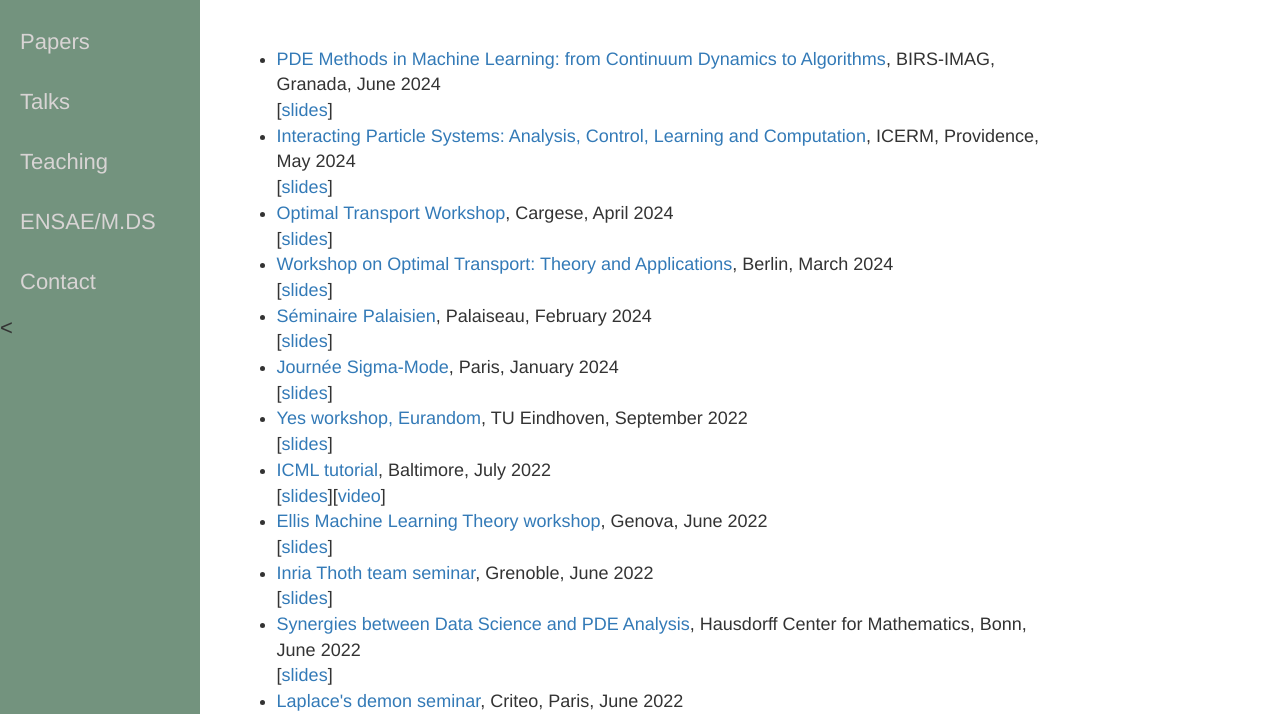
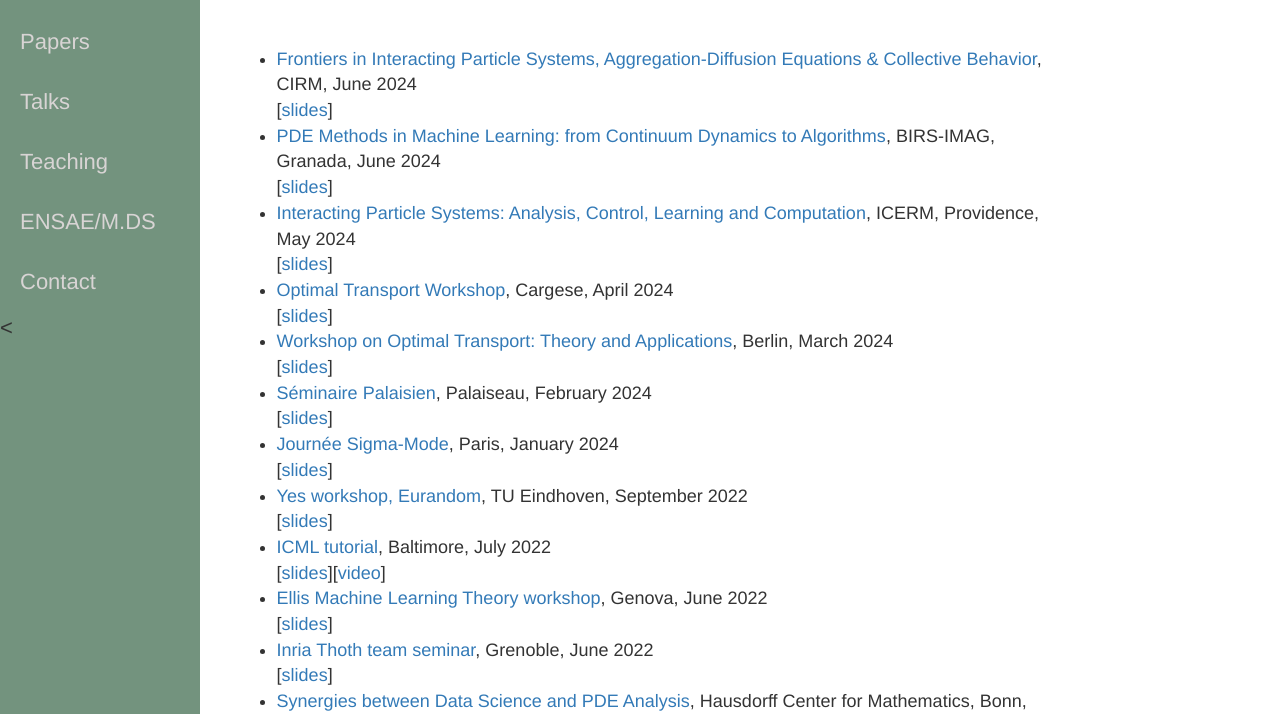
Before and after one commit to akorba/akorba.github.io, a plain HTML site: page Talks.html in a window 1280 px wide. Shown: the part 83-797 px from the top of the page. Drawn offline with Linux system fonts and the light colour scheme.

Commit message:
slides cirm

```diff
--- a/Talks.html
+++ b/Talks.html
@@ -74,6 +74,9 @@
                         <h1 style="margin-bottom: 50px;">Talks</h1>
 
                         <ul style="padding-left:0;margin-left: 1.2em;font-size: 18px;">
+                        	   <li> <a href="https://www.cirm-math.fr/Schedule/screen_display.php?id_renc=3050">Frontiers in Interacting Particle Systems, Aggregation-Diffusion Equations & Collective Behavior</a>, CIRM,
+                            June 2024<br>
+                            [<a href="resources/CIRM.pdf">slides</a>]
                             <li> <a href="https://www.birs.ca/events/2024/5-day-workshops/24w5191/schedule">PDE Methods in Machine Learning: from Continuum Dynamics to Algorithms</a>, BIRS-IMAG, Granada,
                             June 2024<br>
                             [<a href="resources/June2024_Granada.pdf">slides</a>]
```
Also changed, not shown: 2 other files.
